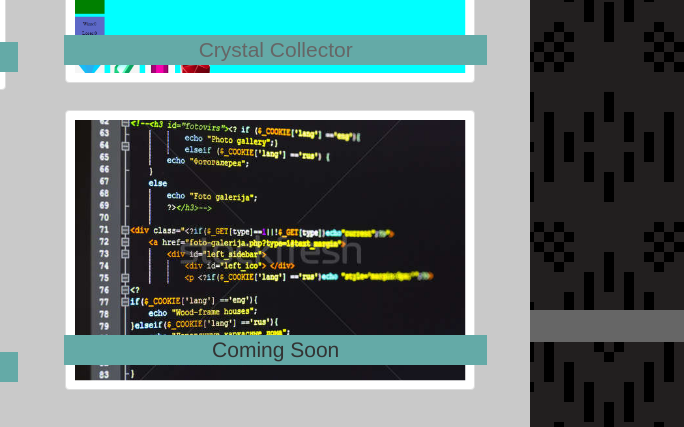
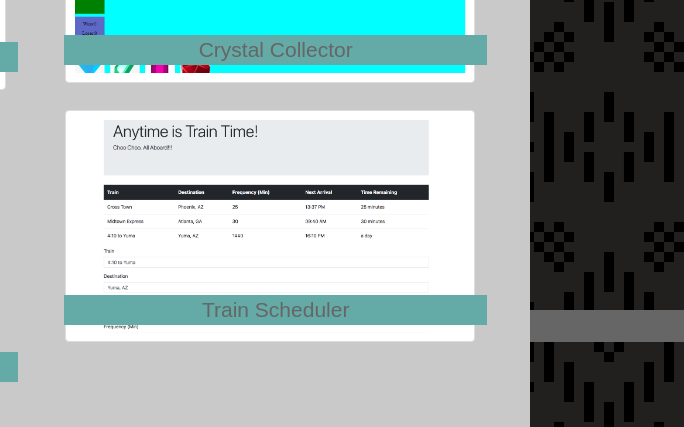
Before and after one commit to jmobley09/Bootstrap-Portfolio, a plain HTML site: page porfolio.html in a window 1280 px wide. Shown: the part 458-885 px from the top of the page, 596-1280 px from the left. Drawn offline with nearby package versions, Linux system fonts and the light colour scheme.

Commit message:
added in new link to train project

```diff
--- a/porfolio.html
+++ b/porfolio.html
@@ -51,21 +51,23 @@
         </div>
       </div>
       <div class="col-md-6">
-        <img class="thumbnail" src="assets/images/6611324_stock-photo-website-development---programming-code-on-computer-screen.jpg" alt="Coming Soon">
+        <img class="thumbnail" src="assets/images/Train-Scheduler.png" alt="Train">
         <div class="caption">
-          Coming Soon
+          <a href="https://jmobley09.github.io/Train-Scheduler/">Train Scheduler</a>
         </div>
       </div>
     </div>
     <div class="row">
       <div class="col-md-6">
-        <img class="thumbnail" src="assets/images/6611324_stock-photo-website-development---programming-code-on-computer-screen.jpg" alt="Coming Soon">
+        <img class="thumbnail" src="assets/images/6611324_stock-photo-website-development---programming-code-on-computer-screen.jpg"
+          alt="Coming Soon">
         <div class="caption">
           Coming Soon
         </div>
       </div>
       <div class="col-md-6">
-        <img class="thumbnail" src="assets/images/6611324_stock-photo-website-development---programming-code-on-computer-screen.jpg" alt="Coming Soon">
+        <img class="thumbnail" src="assets/images/6611324_stock-photo-website-development---programming-code-on-computer-screen.jpg"
+          alt="Coming Soon">
         <div class="caption">
           Coming Soon
         </div>
```
Also changed, not shown: assets/images/Train-Scheduler.png (added), 1 other file.
